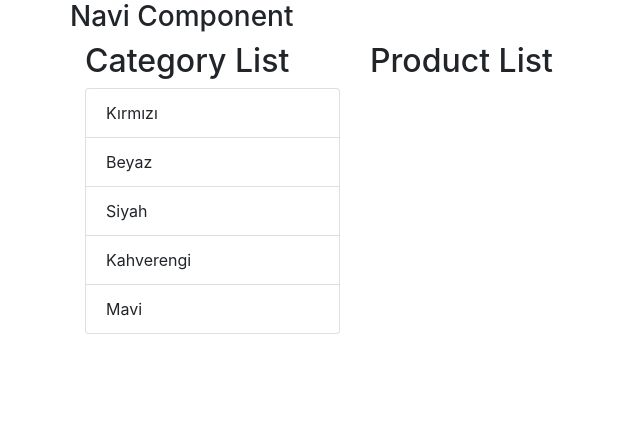
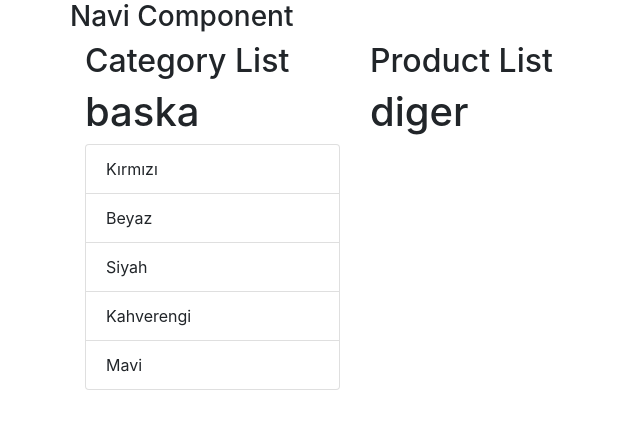
Before and after one commit to Wepryu/no-pain, a React (Create React App) app: page / in a window 1280 px wide. Shown: the top 426 px of the page, without its empty margins (0-640 px from the left). Built offline with nearby package versions, Linux system fonts and the light colour scheme.

Commit message:
How to works props with used Encapsulations on react components

```diff
--- a/src/App.js
+++ b/src/App.js
@@ -5,8 +5,8 @@ import CategoryList from "./CategoryList";
 import { Container, Row, Col } from "reactstrap";
 
 function App() {
-  let titleCategory = "Category List";
-  let titleProduct = " Product List";
+  let CategoryInfo = {title : "Category List", baskaBirOzellik : "baska"};
+  let ProductInfo = {title: "Product List", digerBirOzellik : "diger"}
   return (
     <div>
       <Container>
@@ -15,10 +15,10 @@ function App() {
         </Row>
         <Row>
           <Col xs="3">
-            <CategoryList title={titleCategory} />
+            <CategoryList infos = {CategoryInfo}/>
           </Col>
           <Col xs="9">
-            <ProductList title={titleProduct} />
+            <ProductList  infos = {ProductInfo} />
           </Col>
         </Row>
       </Container>
--- a/src/CategoryList.js
+++ b/src/CategoryList.js
@@ -5,7 +5,8 @@ export default class CategoryList extends Component {
   render() {
     return (
       <div>
-        <h2>{this.props.title}</h2>
+        <h2>{this.props.infos.title}</h2>
+        <h1>{this.props.infos.baskaBirOzellik}</h1>
         <ListGroup>
           <ListGroupItem>Kırmızı</ListGroupItem>
           <ListGroupItem>Beyaz</ListGroupItem>
--- a/src/ProductList.js
+++ b/src/ProductList.js
@@ -5,7 +5,8 @@ export default class ProductList extends Component {
   render() {
     return (
       <div>
-        <h2>{this.props.title}</h2>
+        <h2>{this.props.infos.title}</h2>
+        <h1>{this.props.infos.digerBirOzellik}</h1>
       </div>
     );
   }
```
